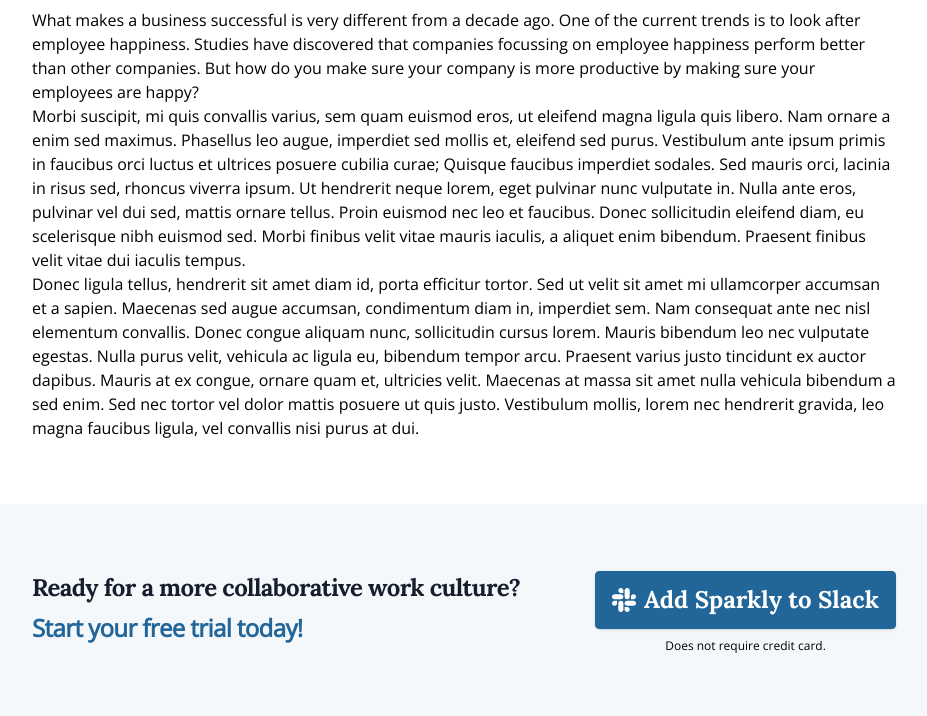
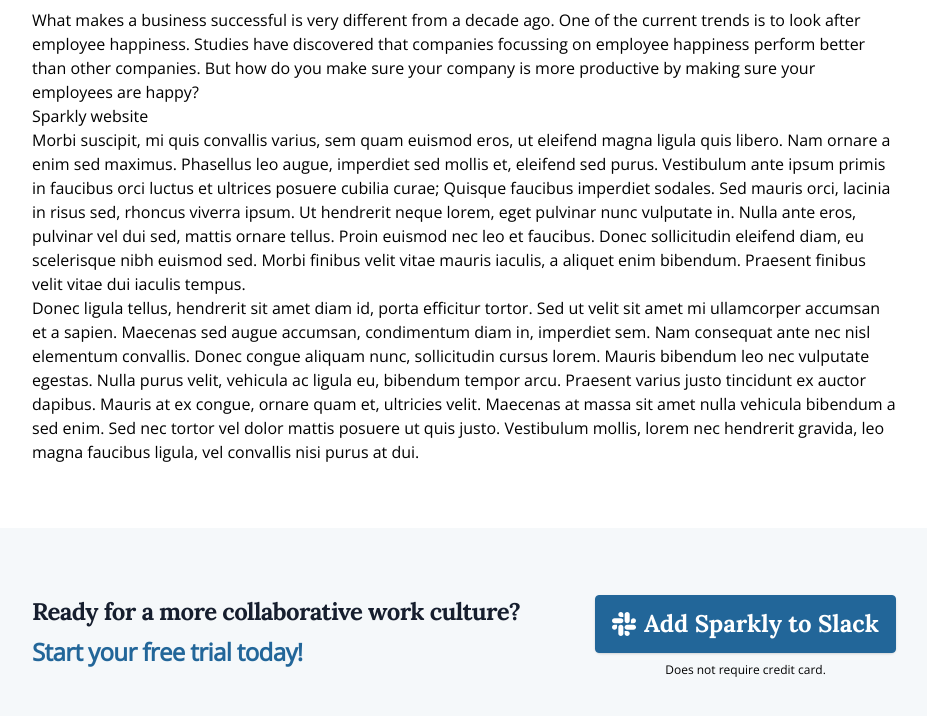
Before and after one commit to Sparklybot/sparklybot.github.io, a Jekyll site: the page built from _posts/2020-06-07-happy-employees-guide.md, in a window 1280 px wide and 900 px high, scrolled down 519 px, cut to the strip 155-871 px from the top of the window. Shown: the whole strip, without its empty margins (176-1103 px from the left). Built offline with Jekyll 4.4.1, drawn with Linux system fonts in a browser that asks for light colours; comment, search, counter and statistics services are not loaded.

Commit message:
Updated Happy Employees Guide

```diff
--- a/_posts/2020-06-07-happy-employees-guide.md
+++ b/_posts/2020-06-07-happy-employees-guide.md
@@ -13,6 +13,8 @@
 
 <!--more-->
 
+[Sparkly website](http://sparklybot.com)
+
 Morbi suscipit, mi quis convallis varius, sem quam euismod eros, ut eleifend magna ligula quis libero. Nam ornare a enim sed maximus. Phasellus leo augue, imperdiet sed mollis et, eleifend sed purus. Vestibulum ante ipsum primis in faucibus orci luctus et ultrices posuere cubilia curae; Quisque faucibus imperdiet sodales. Sed mauris orci, lacinia in risus sed, rhoncus viverra ipsum. Ut hendrerit neque lorem, eget pulvinar nunc vulputate in. Nulla ante eros, pulvinar vel dui sed, mattis ornare tellus. Proin euismod nec leo et faucibus. Donec sollicitudin eleifend diam, eu scelerisque nibh euismod sed. Morbi finibus velit vitae mauris iaculis, a aliquet enim bibendum. Praesent finibus velit vitae dui iaculis tempus.
 
 Donec ligula tellus, hendrerit sit amet diam id, porta efficitur tortor. Sed ut velit sit amet mi ullamcorper accumsan et a sapien. Maecenas sed augue accumsan, condimentum diam in, imperdiet sem. Nam consequat ante nec nisl elementum convallis. Donec congue aliquam nunc, sollicitudin cursus lorem. Mauris bibendum leo nec vulputate egestas. Nulla purus velit, vehicula ac ligula eu, bibendum tempor arcu. Praesent varius justo tincidunt ex auctor dapibus. Mauris at ex congue, ornare quam et, ultricies velit. Maecenas at massa sit amet nulla vehicula bibendum a sed enim. Sed nec tortor vel dolor mattis posuere ut quis justo. Vestibulum mollis, lorem nec hendrerit gravida, leo magna faucibus ligula, vel convallis nisi purus at dui.
```
